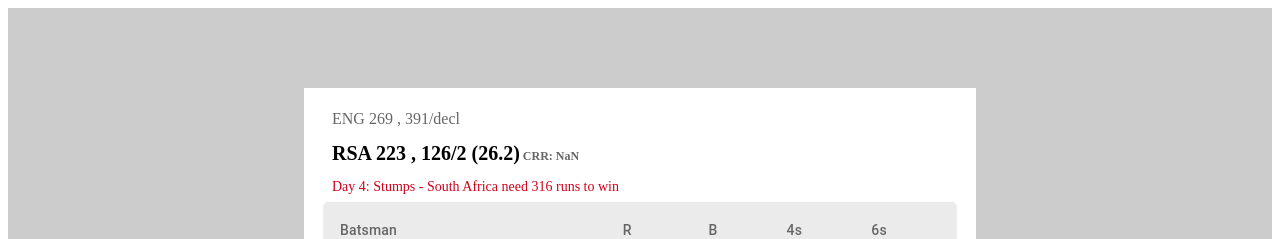
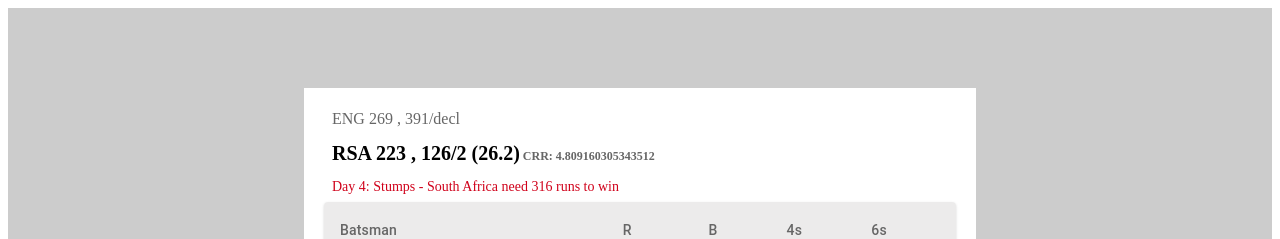
Before and after one commit to arthropodas/cricket-scorecard, a React (Create React App) app: page / in a window 1280 px wide. Shown: the top 239 px of the page. Built offline with nearby package versions, Linux system fonts and the light colour scheme.

Commit message:
Update index.js

```diff
--- a/src/componets/index.js
+++ b/src/componets/index.js
@@ -120,8 +120,6 @@ class ScoreCard extends Component {
     }
 
     render() {
-        const CRR = this.state.runRate * (Country2.score2nd % Country2.overs)
-        console.log('gfc', CRR);
       return (
         <Container>
           <SubContainer>
@@ -135,7 +133,7 @@ class ScoreCard extends Component {
                 <div>
                     <h2 className="country-with-scores2" key={key}>
                         {Country.value} {Country.score1st}{Country.allout1st}, {Country.score2nd}/{Country.wic2nd} ({Country.overs})
-                        <span>CRR: {CRR}</span>
+                        <span>CRR: {Country.score2nd / Country.overs}</span>
                     </h2>
                     <div className="runs-to-win" key={key}>
                         Day 4: Stumps - {Country.name} need 316 runs to win
```
